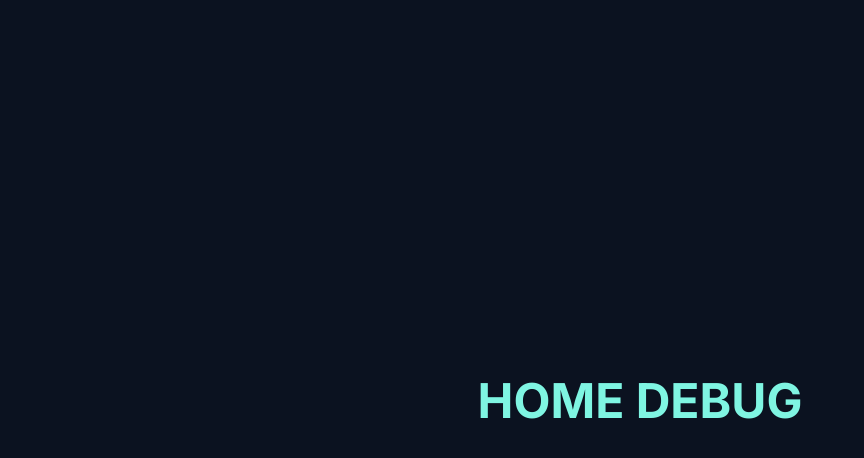
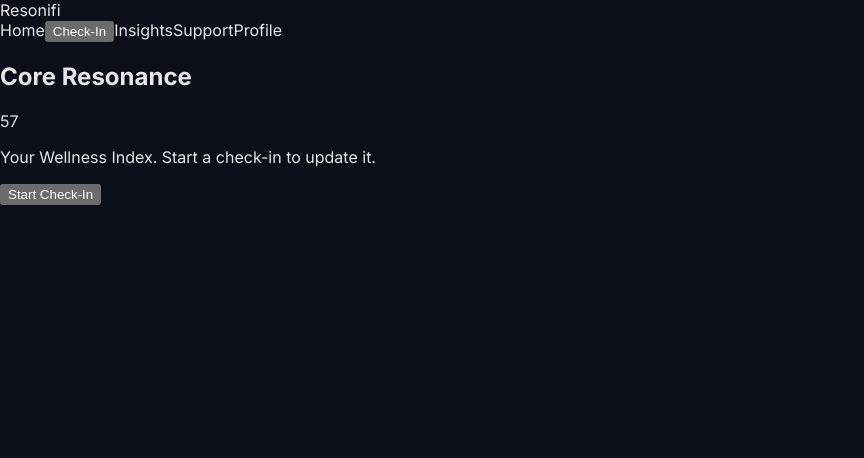
Before and after one commit to resonifiapp/resonifi-vercel, a React (Vite) app: page / in a window 1280 px wide. Shown: the top 458 px of the page, without its empty margins (0-864 px from the left). Built offline with nearby package versions, Linux system fonts and the light colour scheme.

Commit message:
Update App.jsx

```diff
--- a/src/App.jsx
+++ b/src/App.jsx
@@ -1,7 +1,6 @@
-export default function Home() {
-  return (
-    <div style={{minHeight:'100vh',display:'grid',placeItems:'center',background:'#0b1220',color:'#7ff5e2'}}>
-      <h1 style={{fontSize:48,margin:0}}>HOME DEBUG</h1>
-    </div>
-  );
+import React from "react";
+import Home from "./pages/Home.jsx";
+
+export default function App() {
+  return <Home />;
 }
```
